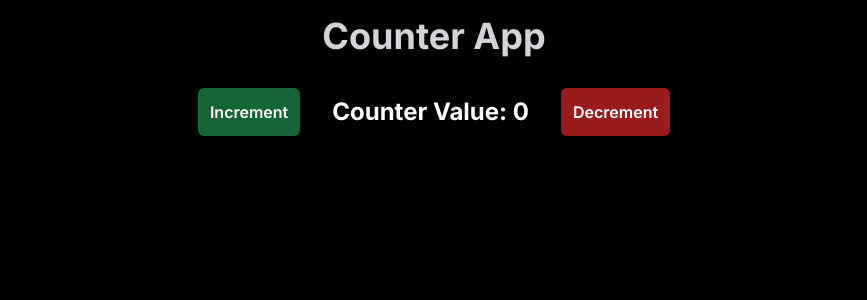
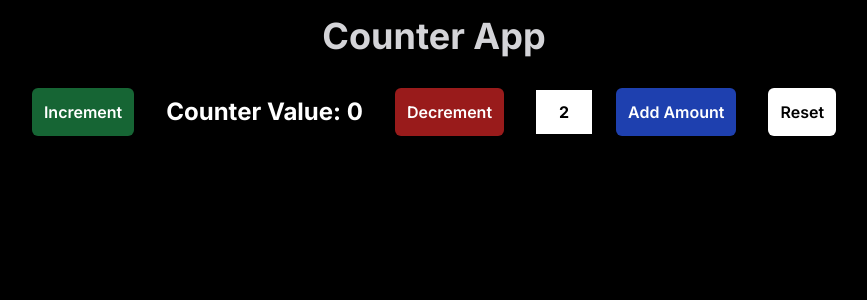
Before and after one commit to AhmedShaykh/Next-Redux, a Next.js app: page / in a window 1280 px wide. Shown: the top 300 px of the page, without its empty margins (206-1073 px from the left). Built offline with nearby package versions, Linux system fonts and the light colour scheme.

Commit message:
Add Add & Reset Functionality

```diff
--- a/src/Counter.tsx
+++ b/src/Counter.tsx
@@ -1,4 +1,5 @@
 "use client";
+import React, { useState } from 'react';
 import { counterActions } from "./store/slice/CounterSlice";
 import { RootState } from "./store/Store";
 import { useSelector, useDispatch } from "react-redux";
@@ -11,12 +12,18 @@ const Counter = () => {
 
     const dispatch = useDispatch();
 
+    const [incrementAmount, setIncrementAmount] = useState<string>("2");
+
     const increment = () => {
         dispatch(counterActions.increment())
     };
 
     const decrement = () => {
         dispatch(counterActions.decrement())
+    };
+
+    const reset = () => {
+        dispatch(counterActions.reset())
     };
 
     return (
@@ -38,6 +45,29 @@ const Counter = () => {
             >
                 Decrement
             </button>
+
+            <div className="flex justify-between items-center gap-x-6">
+                <input
+                    type="text"
+                    className="w-14 text-center items-center text-black h-11 outline-none font-bold"
+                    value={incrementAmount}
+                    onChange={(e) => setIncrementAmount(e.target.value)}
+                />
+
+                <button
+                    className="p-3 rounded-md bg-blue-800 font-semibold text-white"
+                    onClick={() => dispatch(counterActions.incrementByAmount(Number(incrementAmount) || 0))}
+                >
+                    Add Amount
+                </button>
+            </div>
+
+            <button
+                className="p-3 rounded-md bg-white font-semibold text-black"
+                onClick={reset}
+            >
+                Reset
+            </button>
         </div>
     )
 };
--- a/src/store/slice/CounterSlice.ts
+++ b/src/store/slice/CounterSlice.ts
@@ -22,6 +22,9 @@ export const counterSlice = createSlice({
         incrementByAmount: (state, action: PayloadAction<number>) => {
             state.value += action.payload;
         },
+        reset: (state) => {
+            state.value = 0;
+        },
     }
 });
 
```
